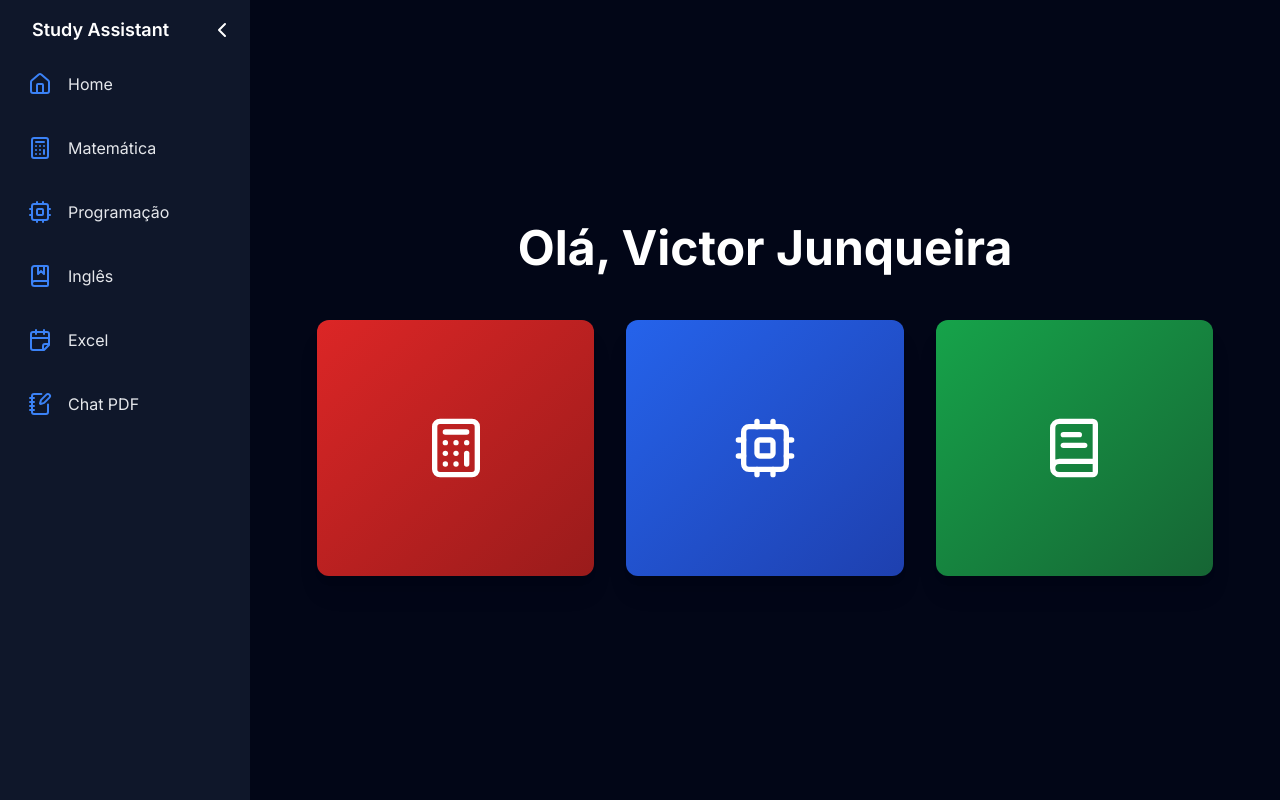
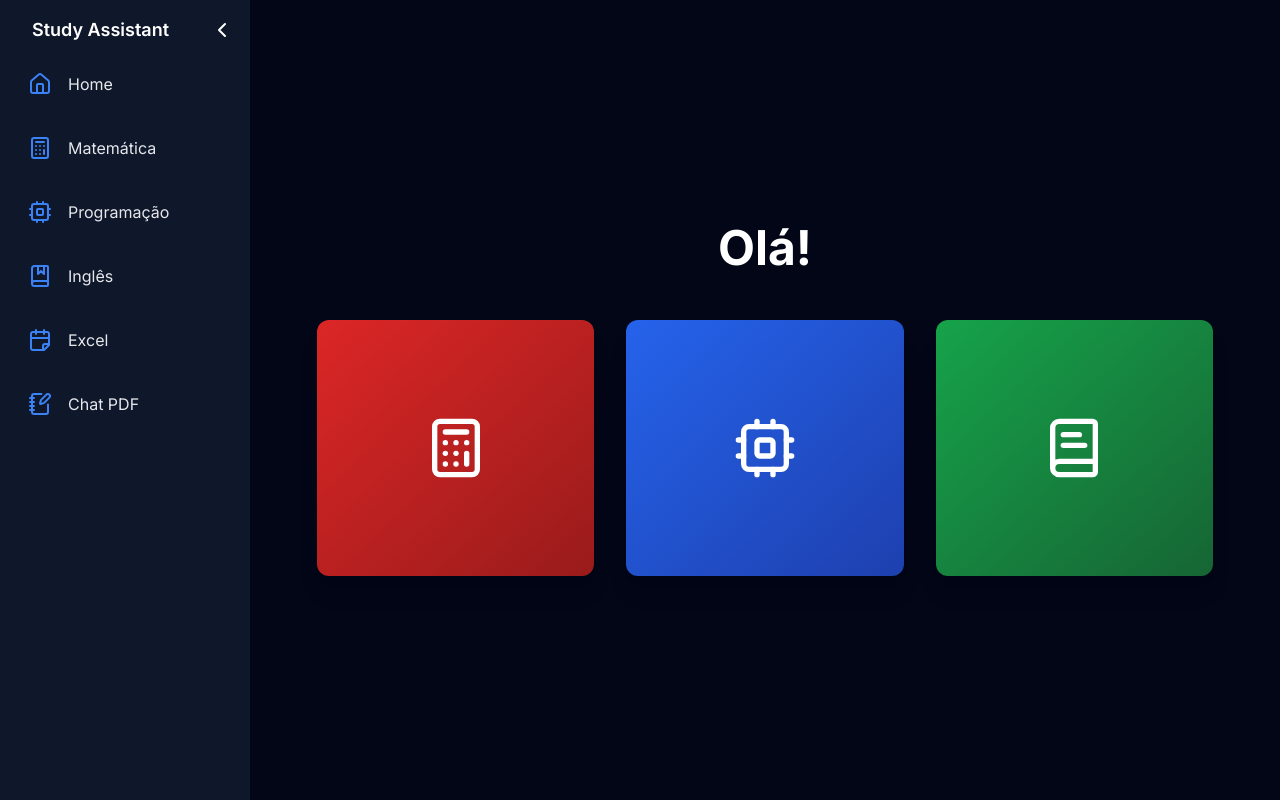
Before and after one commit to tiago-py/study-archive, a Next.js app in the folder web/: page / in a window 1280 px wide. Built offline with nearby package versions, Linux system fonts and the light colour scheme.

Commit message:
[fix]Solving text error.

```diff
--- a/web/src/app/page.tsx
+++ b/web/src/app/page.tsx
@@ -10,7 +10,7 @@ const Home = () => {
             <div className="bg-slate-950 text-white min-h-screen flex flex-col items-center justify-center p-4 sm:p-6 md:p-8">
                 <div className="max-w-4xl w-full">
                     <h1 className="text-2xl sm:text-3xl md:text-4xl lg:text-5xl font-bold text-center mb-6 sm:mb-8 md:mb-12 leading-tight">
-                        Olá, Victor Junqueira
+                        Olá!
                     </h1>
                     <div className="grid grid-cols-1 sm:grid-cols-2 lg:grid-cols-3 gap-4 sm:gap-6 md:gap-8">
                         {[
```
